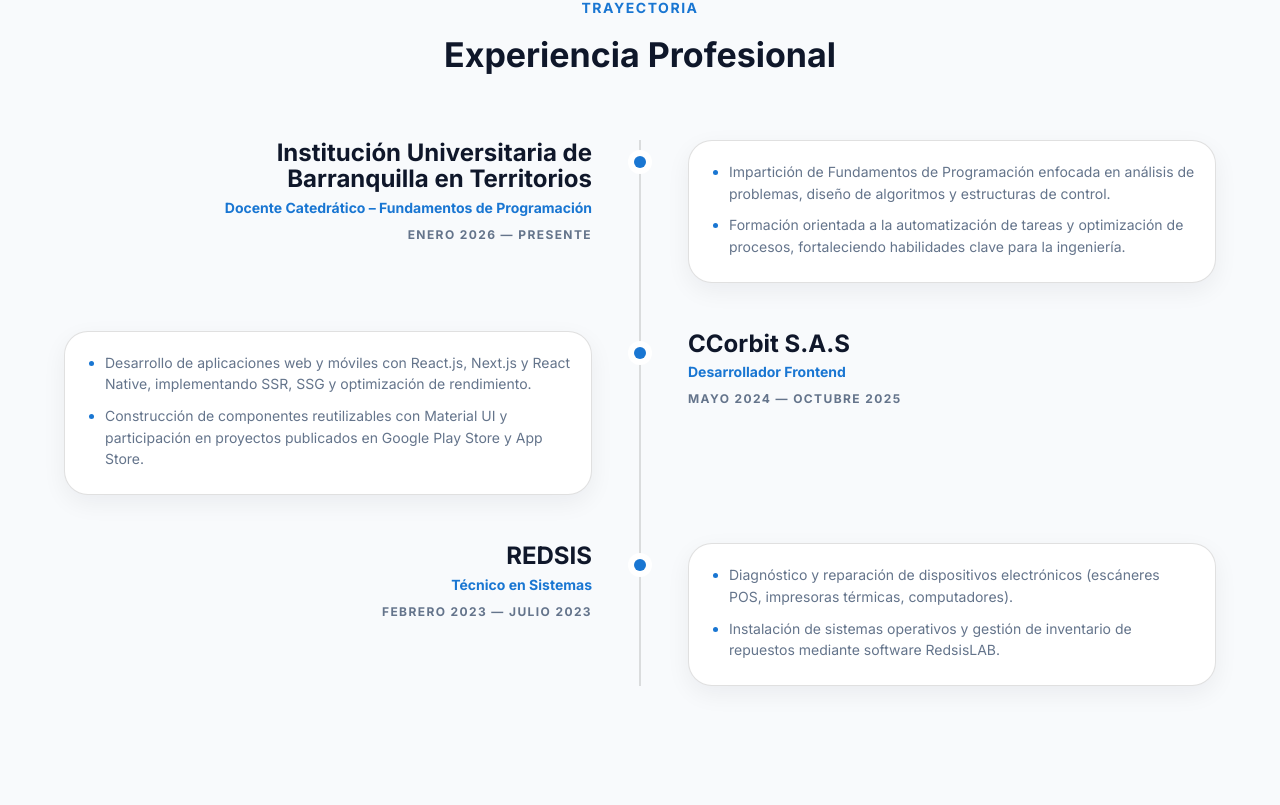
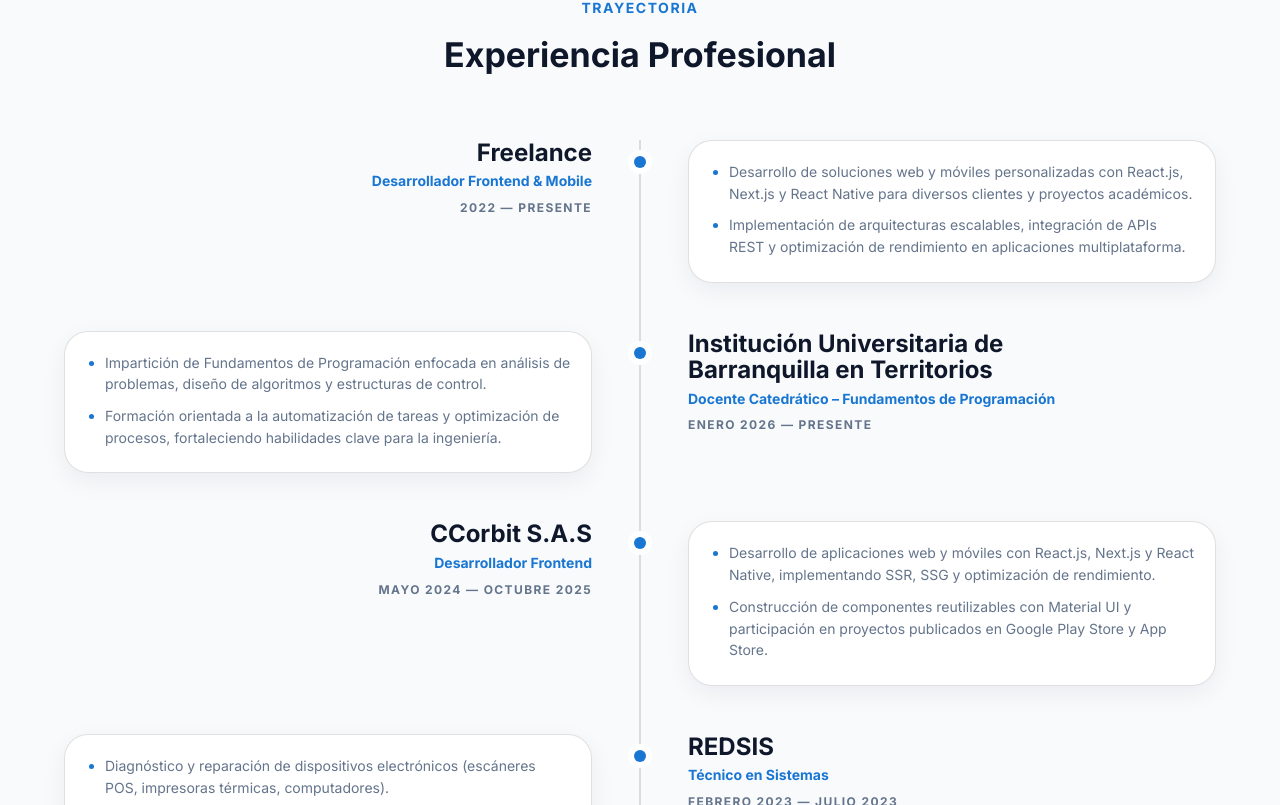
Before and after one commit to fabiofruto88/MI-PORTAFOLIO, a Next.js app: page / in a window 1280 px wide. Shown: the part 1775-2580 px from the top of the page. Built offline with nearby package versions, Linux system fonts and the light colour scheme.

Commit message:
Add freelance experience to ExperienceTimeline and enhance visibility animations

```diff
--- a/src/app/page.tsx
+++ b/src/app/page.tsx
@@ -73,6 +73,16 @@
   const experienceItems: ExperienceTimelineItem[] = [
     {
       id: "exp-1",
+      company: "Freelance",
+      role: "Desarrollador Frontend & Mobile",
+      period: "2022 — PRESENTE",
+      bullets: [
+        "Desarrollo de soluciones web y móviles personalizadas con React.js, Next.js y React Native para diversos clientes y proyectos académicos.",
+        "Implementación de arquitecturas escalables, integración de APIs REST y optimización de rendimiento en aplicaciones multiplataforma.",
+      ],
+    },
+    {
+      id: "exp-2",
       company: "Institución Universitaria de Barranquilla en Territorios",
       role: "Docente Catedrático – Fundamentos de Programación",
       period: "ENERO 2026 — PRESENTE",
@@ -82,7 +92,7 @@
       ],
     },
     {
-      id: "exp-2",
+      id: "exp-3",
       company: "CCorbit S.A.S",
       role: "Desarrollador Frontend",
       period: "MAYO 2024 — OCTUBRE 2025",
@@ -92,7 +102,7 @@
       ],
     },
     {
-      id: "exp-3",
+      id: "exp-4",
       company: "REDSIS",
       role: "Técnico en Sistemas",
       period: "FEBRERO 2023 — JULIO 2023",
--- a/src/components/common/ExperienceTimeline.tsx
+++ b/src/components/common/ExperienceTimeline.tsx
@@ -9,7 +9,7 @@
  *
  * ✅ MISMO NOMBRE: ExperienceTimeline
  * ✅ MISMAS interfaces públicas
- * ✅ Animación: se dispara 1 vez al entrar a la sección (stagger reciente->antigua)
+ * ✅ Animación: cada hito se revela al entrar al viewport y se reinicia cuando la sección sale completa
  * ✅ Sin animaciones izquierda-derecha (solo fade + y leve)
  * ===================================================================================== */
 
@@ -44,38 +44,13 @@
   index % 2 === 0 ? "left" : "right";
 
 /**
- * Motion wrappers:
- * - MotionBox para filas (grid)
- * - MotionStack para el contenedor con spacing (aquí está el fix del typing)
+ * Motion wrapper para cada fila de la línea de tiempo.
  */
 const MotionBox = motion(Box);
-
-/**
- * ✅ FIX: motion(Stack) tipado correctamente.
- * Stack es OverridableComponent y Framer Motion necesita un componente que reciba ref.
- * Con forwardRef lo dejamos estable en TS strict.
- */
-const MotionStack = motion(
-  React.forwardRef<HTMLDivElement, React.ComponentProps<typeof Stack>>(
-    function MotionStackBase(props, ref) {
-      return <Stack ref={ref} {...props} />;
-    },
-  ),
-);
 
 const itemVariants: Variants = {
   hidden: { opacity: 0, y: 6 },
   visible: { opacity: 1, y: 0 },
-};
-
-const containerVariants: Variants = {
-  hidden: {},
-  visible: {
-    transition: {
-      staggerChildren: 0.12,
-      delayChildren: 0.1,
-    },
-  },
 };
 
 export function ExperienceTimeline({
@@ -86,7 +61,33 @@
   const isMdUp = useMediaQuery(theme.breakpoints.up("md"));
 
   const sectionRef = React.useRef<HTMLElement | null>(null);
-  const isSectionInView = useInView(sectionRef, { once: true, amount: 0.25 });
+  const isSectionInView = useInView(sectionRef, {
+    once: false,
+    amount: 0.1,
+  });
+
+  const [visibleItems, setVisibleItems] = React.useState<
+    Record<string, boolean>
+  >({});
+  const prevSectionInView = React.useRef(false);
+
+  React.useEffect(() => {
+    if (!isSectionInView && prevSectionInView.current) {
+      setVisibleItems({});
+    }
+
+    prevSectionInView.current = isSectionInView;
+  }, [isSectionInView]);
+
+  const handleItemVisible = React.useCallback((id: string) => {
+    setVisibleItems((prev) => {
+      if (prev[id]) {
+        return prev;
+      }
+
+      return { ...prev, [id]: true };
+    });
+  }, []);
 
   return (
     <Box
@@ -114,14 +115,7 @@
             },
           }}
         >
-          {/* ✅ Aquí ya NO usamos component={Stack}; usamos MotionStack directo */}
-          <MotionStack
-            spacing={{ xs: 4, md: 6 }}
-            variants={containerVariants}
-            initial="hidden"
-            animate={isSectionInView ? "visible" : "hidden"}
-            sx={{ position: "relative" }}
-          >
+          <Stack spacing={{ xs: 4, md: 6 }} sx={{ position: "relative" }}>
             {items.map((item, index) => (
               <TimelineRow
                 key={item.id}
@@ -129,9 +123,11 @@
                 index={index}
                 isMdUp={isMdUp}
                 side={getSideByIndex(index)}
+                onInView={handleItemVisible}
+                isVisible={Boolean(visibleItems[item.id])}
               />
             ))}
-          </MotionStack>
+          </Stack>
         </Box>
       </Container>
     </Box>
@@ -143,21 +139,43 @@
   index,
   isMdUp,
   side,
+  onInView,
+  isVisible,
 }: {
   item: ExperienceTimelineItem;
   index: number;
   isMdUp: boolean;
   side: Side;
+  onInView: (id: string) => void;
+  isVisible: boolean;
 }): React.ReactElement {
   const headerAlign: "left" | "right" = side === "left" ? "right" : "left";
   const cardAlign: "left" | "right" = side === "left" ? "left" : "right";
 
   const rowTransition = { duration: 0.35, ease: "easeOut" as const };
 
+  const rowRef = React.useRef<HTMLDivElement | null>(null);
+  const isRowInView = useInView(rowRef, {
+    once: false,
+    amount: isMdUp ? 0.55 : 0.35,
+    margin: "-15% 0px",
+  });
+
+  React.useEffect(() => {
+    if (isRowInView) {
+      onInView(item.id);
+    }
+  }, [isRowInView, item.id, onInView]);
+
+  const motionState = isVisible ? "visible" : "hidden";
+
   if (isMdUp) {
     return (
       <MotionBox
+        ref={rowRef}
         variants={itemVariants}
+        initial="hidden"
+        animate={motionState}
         transition={rowTransition}
         sx={{
           position: "relative",
@@ -199,7 +217,10 @@
 
   return (
     <MotionBox
+      ref={rowRef}
       variants={itemVariants}
+      initial="hidden"
+      animate={motionState}
       transition={rowTransition}
       sx={{ position: "relative", pl: 5 }}
       aria-label={`${item.company} - ${item.role}`}
```
